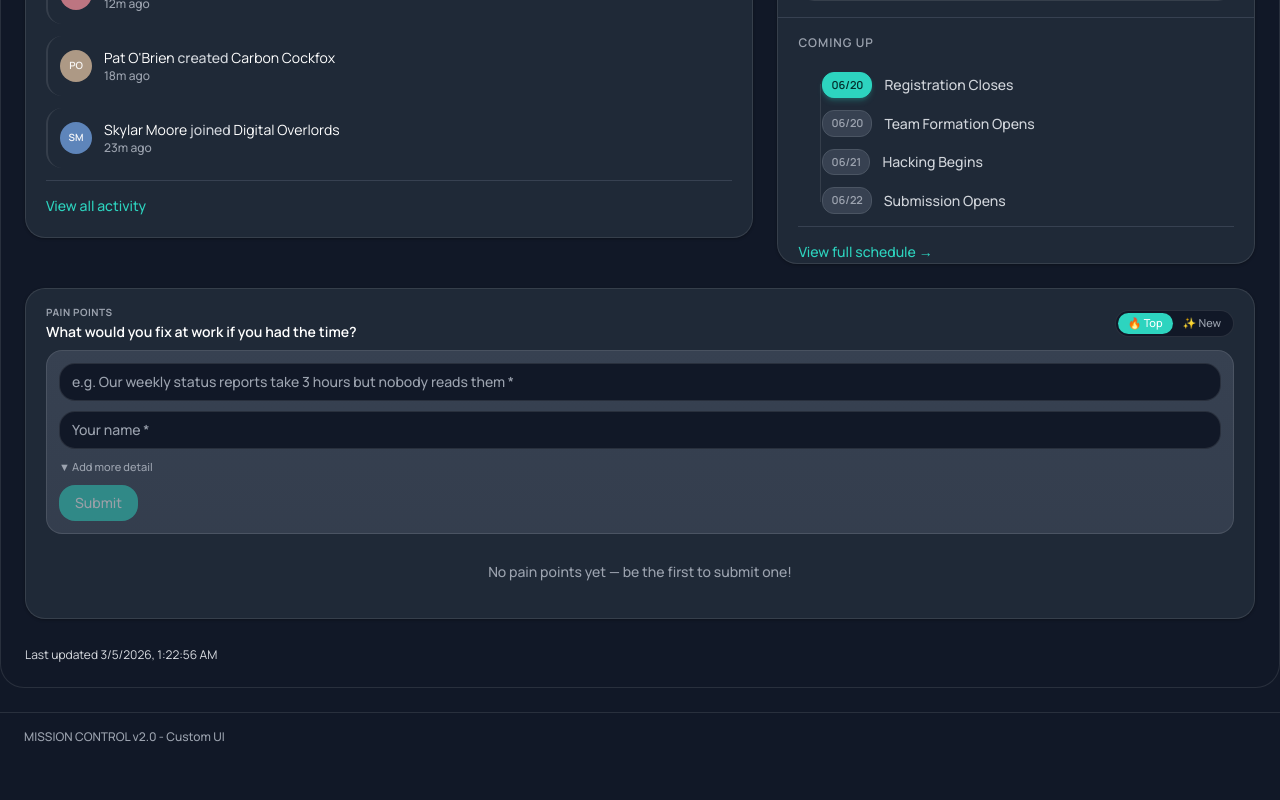
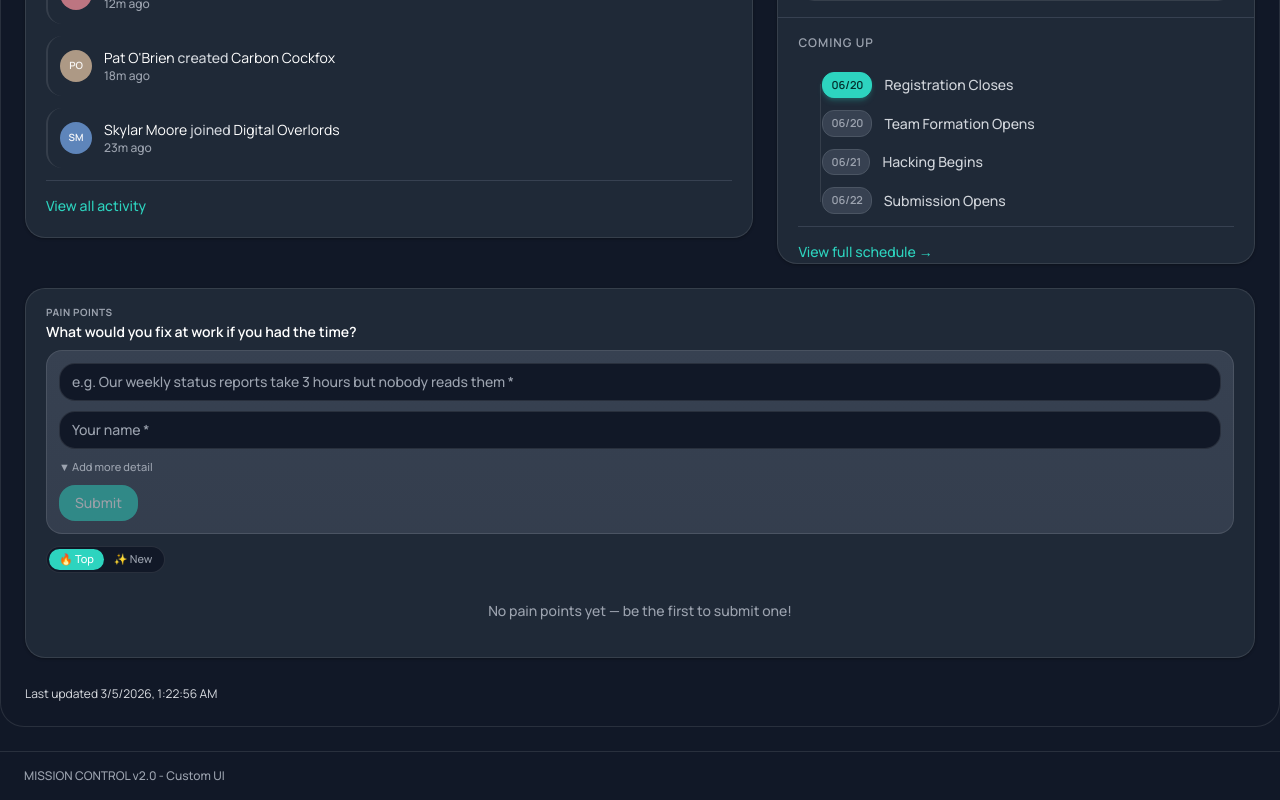
Before and after one commit to nickfine/hackcentral, a React (Vite) app in the folder forge-native/static/runtime-frontend/: page / in a window 1280 px wide. Shown: the part 923-1723 px from the top of the page. Before the commit the page ends 1684 px from the top, so only its background shows below. Built offline with nearby package versions, Linux system fonts and the light colour scheme.

Commit message:
fix: move Top/New sort toggle above pain points list

```diff
--- a/forge-native/static/runtime-frontend/src/components/PainPointsSection.jsx
+++ b/forge-native/static/runtime-frontend/src/components/PainPointsSection.jsx
@@ -223,13 +223,19 @@ export default function PainPointsSection({ appModeResolverPayload }) {
       data-testid="dashboard-pain-points"
       className="dashboard-main-card rounded-xl border border-arena-border bg-arena-card p-0 shadow-sm"
     >
-      <div className="dashboard-card-header flex items-center justify-between">
-        <div>
-          <p className="text-[10px] font-bold uppercase tracking-wider text-text-muted">Pain points</p>
-          <p className="mt-0.5 text-sm font-semibold text-text-primary">What would you fix at work if you had the time?</p>
+      <div className="dashboard-card-header">
+        <p className="text-[10px] font-bold uppercase tracking-wider text-text-muted">Pain points</p>
+        <p className="mt-0.5 text-sm font-semibold text-text-primary">What would you fix at work if you had the time?</p>
+      </div>
+
+      <div className="dashboard-card-body space-y-3">
+        {/* Submit form — always visible */}
+        <div className="rounded-lg border border-arena-border bg-arena-elevated p-3">
+          <SubmitForm onSubmit={handleSubmit} />
         </div>
+
         {/* Sort toggle */}
-        <div className="flex rounded-full border border-arena-border bg-arena-bg p-0.5 text-[11px]">
+        <div className="flex rounded-full border border-arena-border bg-arena-bg p-0.5 text-[11px] self-start w-fit">
           <button
             type="button"
             onClick={() => setSortBy('reactions')}
@@ -244,13 +250,6 @@ export default function PainPointsSection({ appModeResolverPayload }) {
           >
             ✨ New
           </button>
-        </div>
-      </div>
-
-      <div className="dashboard-card-body space-y-3">
-        {/* Submit form — always visible */}
-        <div className="rounded-lg border border-arena-border bg-arena-elevated p-3">
-          <SubmitForm onSubmit={handleSubmit} />
         </div>
 
         {loading ? (
```
